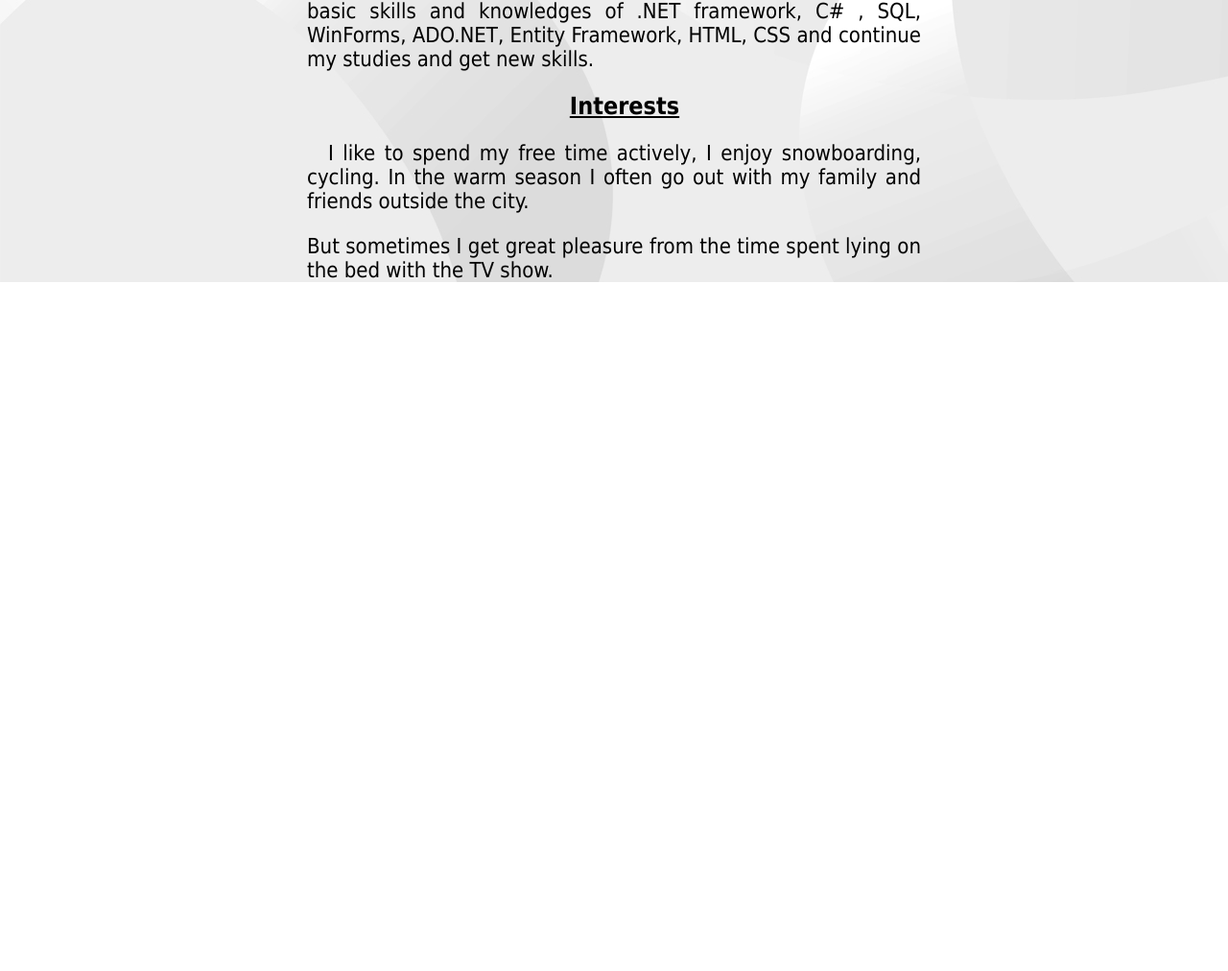
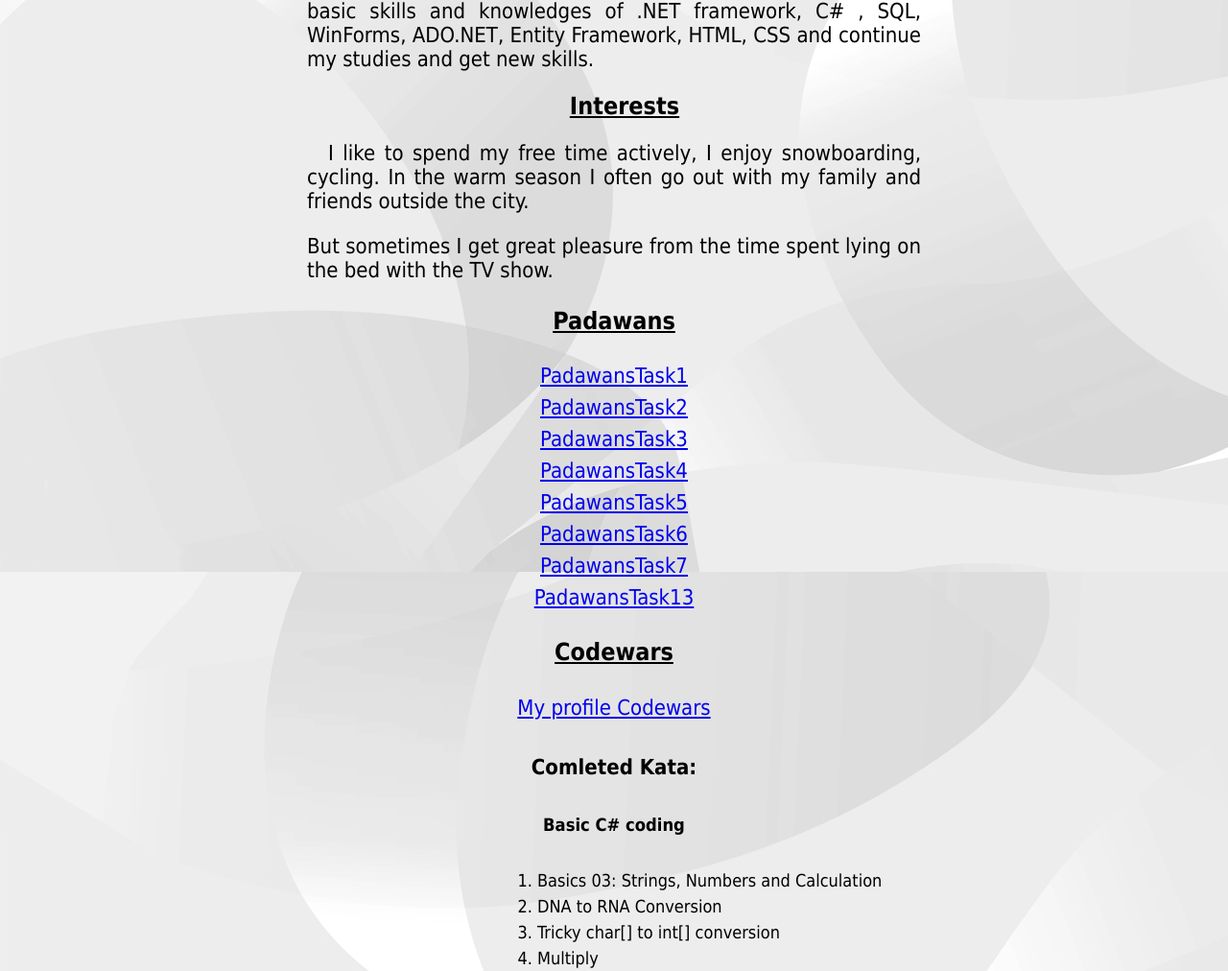
Before and after one commit to coolayN/coolayN.github.io, a plain HTML site: page index.html in a window 1280 px wide. Shown: the part 648-1660 px from the top of the page at 96% size. Before the commit the page ends 942 px from the top, so only its background shows below. Drawn offline with Linux system fonts and the light colour scheme.

Commit message:
add padawans and codewars

```diff
--- a/Styles.css
+++ b/Styles.css
@@ -55,6 +55,17 @@ a.first-header {
     font-family: Tahoma;
     text-indent: 22px;
 }
+#tasks{
+	 font-size: 22px;
+    text-align: center;
+	line-height: 1.5
+}
+#kata{
+	 font-size: 18px;
+	text-align: left;
+	padding-left:0px;
+	margin-left: 200px;
+}
 #h1-cent {
     font-size: 25px;
     text-align: center;
--- a/index.html
+++ b/index.html
@@ -40,6 +40,37 @@
             But sometimes I get great pleasure from the time spent lying on the bed with the TV show.
             </p>
         </div>
+	 <div id="tasks">
+            <h1 id="h1-cent">Padawans</h1>
+            <p>
+                <!--Anzhelika Kravchuk
+				padawanstask-->
+				<a href="https://github.com/coolayN/PadawansTask1">PadawansTask1</a></br>
+				<a href="https://github.com/coolayN/PadawansTask2">PadawansTask2</a></br>
+				<a href="https://github.com/coolayN/PadawansTask3">PadawansTask3</a></br>
+				<a href="https://github.com/coolayN/PadawansTask4">PadawansTask4</a></br>
+				<a href="https://github.com/coolayN/PadawansTask5">PadawansTask5</a></br>
+				<a href="https://github.com/coolayN/PadawansTask6">PadawansTask6</a></br>
+				<a href="https://github.com/coolayN/PadawansTask7">PadawansTask7</a></br>
+				<a href="https://github.com/coolayN/PadawansTask13">PadawansTask13</a></br>
+        </div>
+		<div id="tasks">
+            <h1 id="h1-cent">Codewars</h1>
+            <p>
+				<a href="https://www.codewars.com/users/coolayN/completed">My profile Codewars</a></br>
+				 <h4>Comleted Kata:</h4>
+				 <h5>Basic C# coding</h5>
+				 <p id="kata">
+				 <ol>
+				 <li id="kata">Basics 03: Strings, Numbers and Calculation</li>
+				 <li id="kata">DNA to RNA Conversion</li>
+				 <li id="kata">Tricky char[] to int[] conversion</li>
+				 <li id="kata">Multiply</li>
+				 <ol>
+				 </p>
+
+
+        </div>
     </div>
 </body>
 </html>
```
